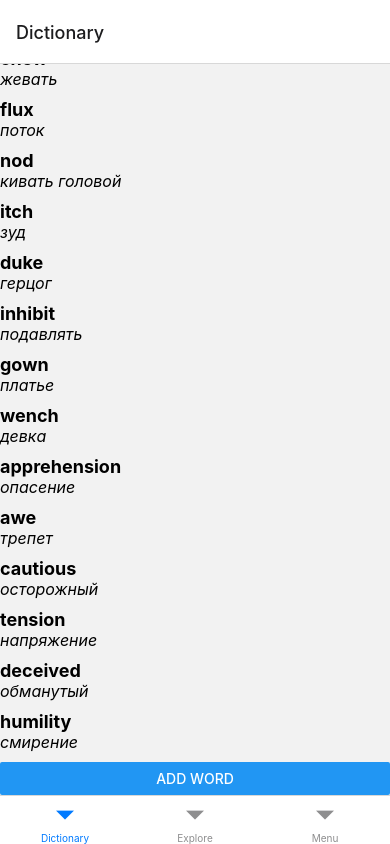
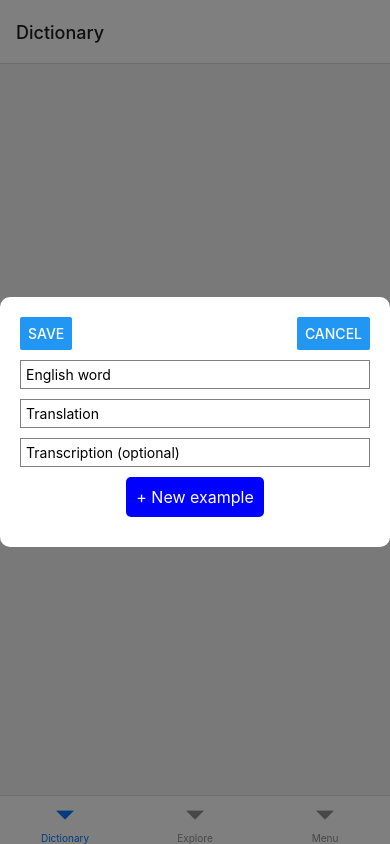
Before and after one commit to chopdev/flashcards_app, a React Native app in the folder SimpleDictionary/: screen /Dictionary in a window 390 px wide. Both pictures are taken after a click on the button "ADD WORD". Built offline with nearby package versions, Linux system fonts and the light colour scheme.

Commit message:
add new word modal

```diff
--- a/SimpleDictionary/DictionaryScreen.js
+++ b/SimpleDictionary/DictionaryScreen.js
@@ -1,36 +1,156 @@
 import React, { useEffect, useState } from 'react';
-import { View, Text, Button, ScrollView, StyleSheet } from 'react-native';
+import { View, Text, Button, ScrollView, TextInput, TouchableOpacity, StyleSheet } from 'react-native';
 import axios from 'axios';
 import {parseToWords} from './parsers/jsonParser'
 import testData from './parsers/test_export.json'
+import Modal from "react-native-modal";
 
 const styles = StyleSheet.create({
+  container: {
+    flex: 1,
+  },
   wordContainer: {
     marginBottom: 10,
   },
   engText: {
     fontSize: 18,
-    fontWeight: 'bold'
+    fontWeight: 'bold',
   },
   translationsText: {
     fontSize: 16,
-    fontStyle: 'italic'
+    fontStyle: 'italic',
+  },
+  input: {
+    borderWidth: 1,
+    borderColor: 'gray',
+    marginBottom: 10,
+    padding: 5,
+    width: '100%'
+  },
+  addButton: {
+    backgroundColor: 'blue',
+    padding: 10,
+    borderRadius: 5,
+    alignItems: 'center',
+    justifyContent: 'center',
+    marginBottom: 10,
+  },
+  addButtonText: {
+    color: 'white',
+    fontSize: 16,
+  },
+  modal: {
+    margin: 0,
+  },
+  modalContainer: {
+    flex: 1,
+    justifyContent: 'center',
+    alignItems: 'center',
+  },
+  modalContent: {
+    width: '100%',
+    backgroundColor: 'white',
+    padding: 20,
+    borderRadius: 10,
+    alignItems: 'center',
+  },
+  buttonsContainer: {
+    display: "flex",
+    width: '100%',
+    flexDirection: 'row',
+    justifyContent: 'space-between',
+    marginBottom: 10
   },
 });
 
 const DictionaryScreen = () => {
   const [words, setWords] = useState([]);
+  const [newWord, setNewWord] = useState({
+    eng: '',
+    transcription: '',
+    translation: '',
+    examples: [],
+  });
+  const [proposedTranslation, setProposedTranslation] = useState('');
+  const [pictureAssociation, setPictureAssociation] = useState('');
+  const [modalVisible, setModalVisible] = useState(false);
 
   useEffect(() => {
     fetchWords();
   }, []);
 
+  const addExample = () => {
+    if (newWord.examples.length < 4) {
+      setNewWord(prevState => ({
+        ...prevState,
+        examples: [...prevState.examples, ''],
+      }));
+    } else {
+      // disable + button
+    }
+  };
+
+  const handleExampleChange = (example, index) => {
+    const updatedExamples = [...newWord.examples];
+    updatedExamples[index] = example;
+    setNewWord(prevState => ({
+      ...prevState,
+      examples: updatedExamples,
+    }));
+  };
+
+  const handleModalVisible = (visible) => {
+    setModalVisible(visible)
+    if (!visible) {
+      setNewWord(prevState => ({
+        eng: '',
+        transcription: '',
+        translation: '',
+        examples: [],
+      }));
+    }
+  };
+
+  const handleAddWord = async () => {
+    // Implement logic to add a new word to the dictionary
+    try {
+      // Make POST request to get proposed translation
+      // const translationResponse = await axios.post('https://url/proposed-translation', {
+      //   englishWord: newWord.eng,
+      // });
+      // setProposedTranslation(translationResponse.data.translation);
+
+      // Make another POST request to get picture association
+      // const pictureResponse = await axios.post('https://url/picture-association', {
+      //   englishWord: newWord.eng,
+      // });
+      // setPictureAssociation(pictureResponse.data.pictureUrl);
+
+      if (!newWord.eng || !newWord.translation) {
+        return;
+      }
+
+      // After fetching proposed translation and picture association, add the new word to the dictionary
+      const updatedWords = [...words, newWord];
+      setWords(updatedWords);
+      setNewWord({
+        eng: '',
+        transcription: '',
+        translation: '',
+        examples: [],
+      });
+      // Close the modal after adding the word
+      setModalVisible(false);
+    } catch (error) {
+      console.error('Error adding word:', error);
+    }
+  };
+
   const fetchWords = async () => {
     try {
       //const response = await axios.get('your-backend-url/dictionary');
-      //
 
-      console.log('start reading');
+      console.log('Getting words');
       const words = await parseToWords(testData);
       setWords(words);
 
@@ -39,12 +159,11 @@ const DictionaryScreen = () => {
     }
   };
 
-  const addWord = async () => {
-    // Implement logic to add a new word
-  };
-
+  console.log('Render DictionaryScreen. Modal visible: ' + modalVisible)
   return (
-    <ScrollView>
+    <View style={styles.container}>
+      {!modalVisible && <ScrollView>
+        <Button title="Add Word" onPress={() => handleModalVisible(true)} />
         {words.map((word, index) => (
           <View style={styles.wordContainer} key={index}>
             <Text style={styles.engText}>{word.eng}</Text>
@@ -52,8 +171,56 @@ const DictionaryScreen = () => {
             {/* Add button to play pronunciation */}
         </View>
         ))}
-      <Button title="Add Word" onPress={addWord} />
-    </ScrollView>
+      </ScrollView>}
+      <Modal
+        isVisible={modalVisible}
+        swipeDirection={['down']}
+        onSwipeComplete={() => handleModalVisible(false)}
+        //onBackdropPress={() => setModalVisible(false)}
+        style={styles.modal}
+        //backdropColor="light grey"
+        backdropOpacity={0.5}
+      >
+        <View style={styles.modalContainer}>
+          <View style={styles.modalContent}>
+            <View style={styles.buttonsContainer}>
+              <Button title="Save" onPress={handleAddWord} />
+              <Button title="Cancel" onPress={() => handleModalVisible(false)} />
+            </View>
+            <TextInput
+              style={styles.input}
+              placeholder="English word"
+              value={newWord.eng}
+              onChangeText={(text) => setNewWord(prevState => ({ ...prevState, eng: text }))}
+            />
+            <TextInput
+              style={styles.input}
+              placeholder="Translation"
+              value={newWord.translation}
+              onChangeText={(text) => setNewWord(prevState => ({ ...prevState, translation: text }))}
+            />
+            <TextInput
+              style={styles.input}
+              placeholder="Transcription (optional)"
+              value={newWord.transcription}
+              onChangeText={(text) => setNewWord(prevState => ({ ...prevState, transcription: text }))}
+            />
+            {newWord.examples.map((example, index) => (
+              <TextInput
+                key={index}
+                style={styles.input}
+                placeholder={`Example ${index + 1}`}
+                value={example}
+                onChangeText={(text) => handleExampleChange(text, index)}
+              />
+            ))}
+            <TouchableOpacity style={styles.addButton} onPress={addExample}>
+              <Text style={styles.addButtonText}>+ New example</Text>
+            </TouchableOpacity>
+          </View>
+        </View>
+      </Modal>
+    </View>
   );
 };
 
--- a/SimpleDictionary/package.json
+++ b/SimpleDictionary/package.json
@@ -15,7 +15,8 @@
     "expo": "~50.0.8",
     "expo-status-bar": "~1.11.1",
     "react": "18.2.0",
-    "react-native": "0.73.4"
+    "react-native": "0.73.4",
+    "react-native-modal": "^13.0.1"
   },
   "devDependencies": {
     "@babel/core": "^7.20.0"
```
Lines whose indentation alone changed are shown as unchanged.
